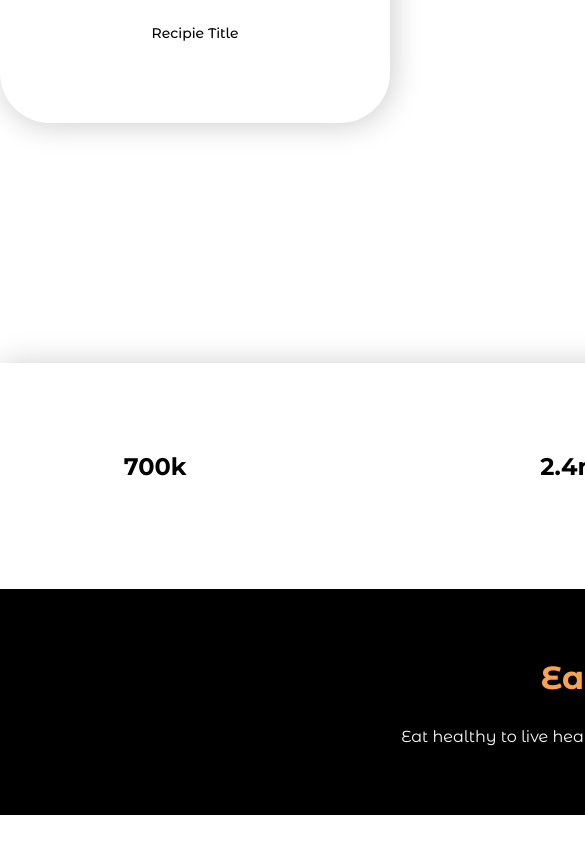
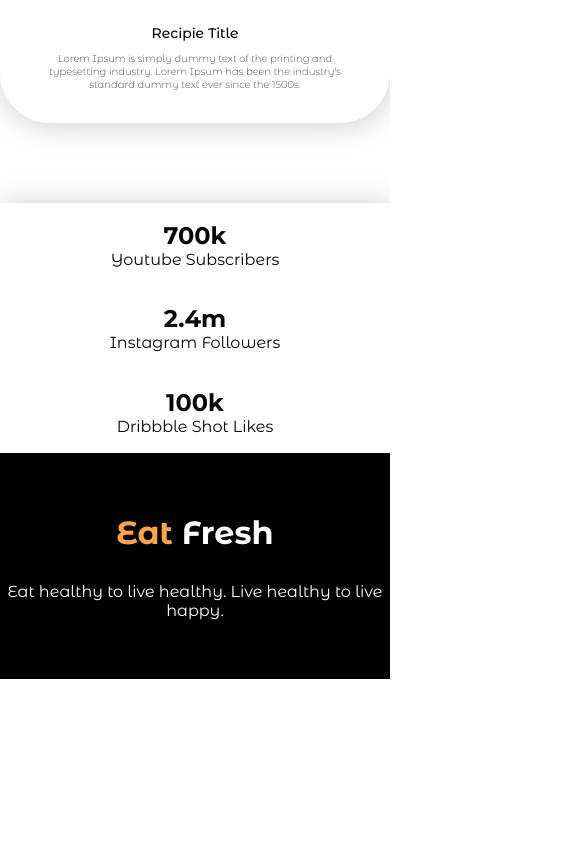
Before and after one commit to Razzaque1991/day_web_09_eat_responsive, a plain HTML site: page index.html in a window 390 px wide. Shown: the part 2239-3093 px from the top of the page, 585 px wide, since content can reach past the window. After the commit the page ends 2958 px from the top, so only its background shows below. Drawn offline with Linux system fonts and the light colour scheme; a web font is replaced by a local one.

Commit message:
full responsive for mobile

```diff
--- a/styles/media.css
+++ b/styles/media.css
@@ -124,10 +124,30 @@
 /* ---------------------------------------------receipi-section-start */
 
 
+/*---------------------------------------------- footer-section-start */
+.counter-content{
+   width:100%;
+   height:250px;
+   margin: 20px auto 0;
+   box-shadow: 2px 2px 30px rgb(206, 203, 203);
+   align-items: center;
+   justify-content: space-around;
+   display: grid;
+   grid-template-columns: repeat(1,1fr);
+   text-align: center;
+  }
 
-
-
-
+  .black-footer{
+   width:100%;
+   height:226px;
+   background-color: black;
+   display: flex;
+   justify-content: center;
+   align-items: center;
+   gap: 60px;
+   margin: 0 auto 40px;
+ }
+/*---------------------------------------------- footer-section-end */
 
 
 
--- a/styles/styles.css
+++ b/styles/styles.css
@@ -173,10 +173,11 @@ font-weight:400;
   height:226px;
   margin: 180px auto 0;
   box-shadow: 2px 2px 30px rgb(206, 203, 203);
-  display: flex;
-  /* justify-content: center; */
   align-items: center;
   justify-content: space-around;
+  display: grid;
+  grid-template-columns: repeat(3,1fr);
+  text-align: center;
  }
 
 
@@ -196,11 +197,16 @@ font-weight:400;
   text-align: center;
   color: white;
 }
+.box1 h1, p{
+  color: rgb(7, 7, 7);
+}
 .footer-container span{
   color: #FBA24F;
 }
 .footer-container p{
   margin-top: 30px;
+  color: white;
 }
 
+
  /* -----------------------------------------------counter-section-start */
```
